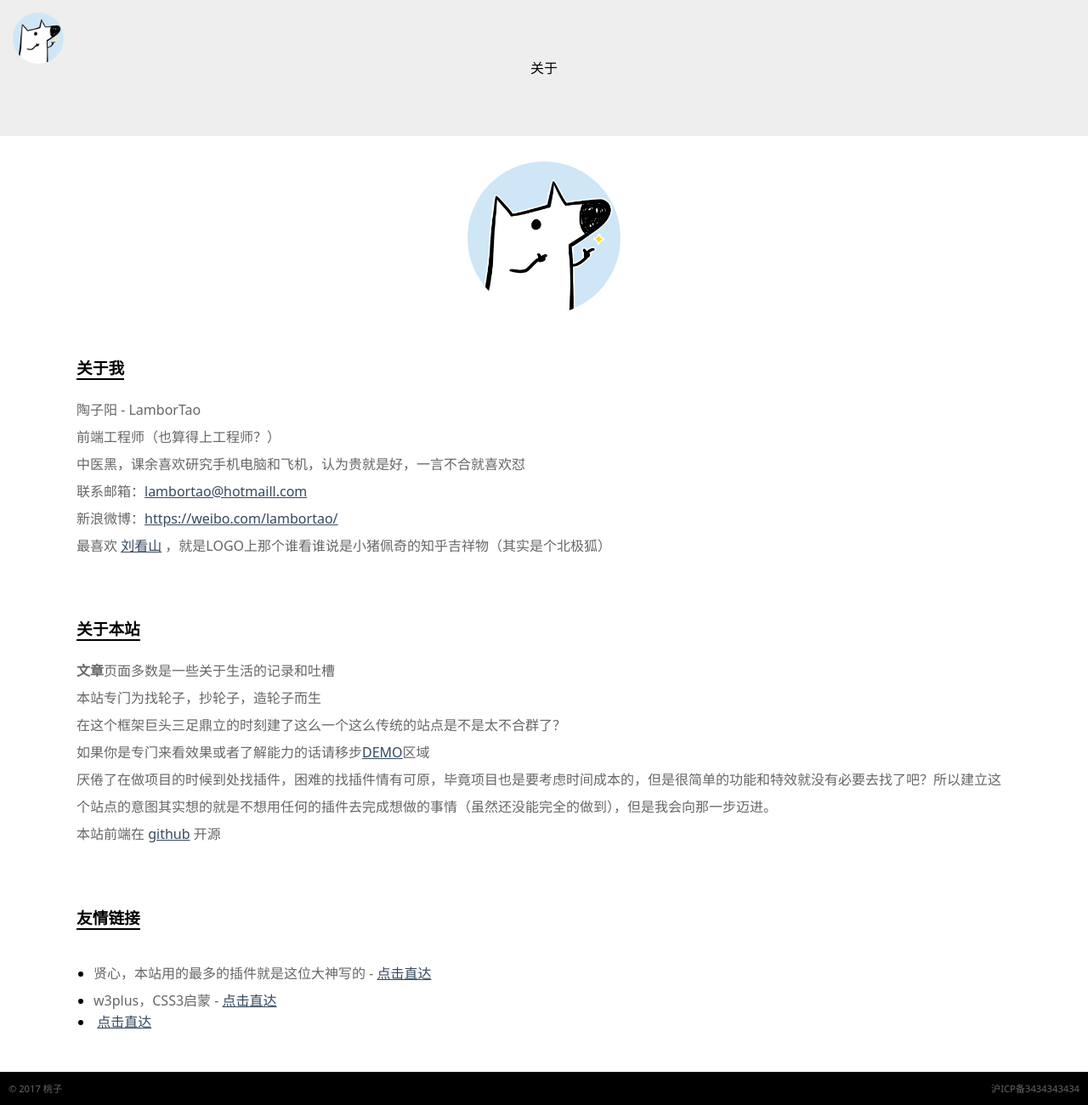
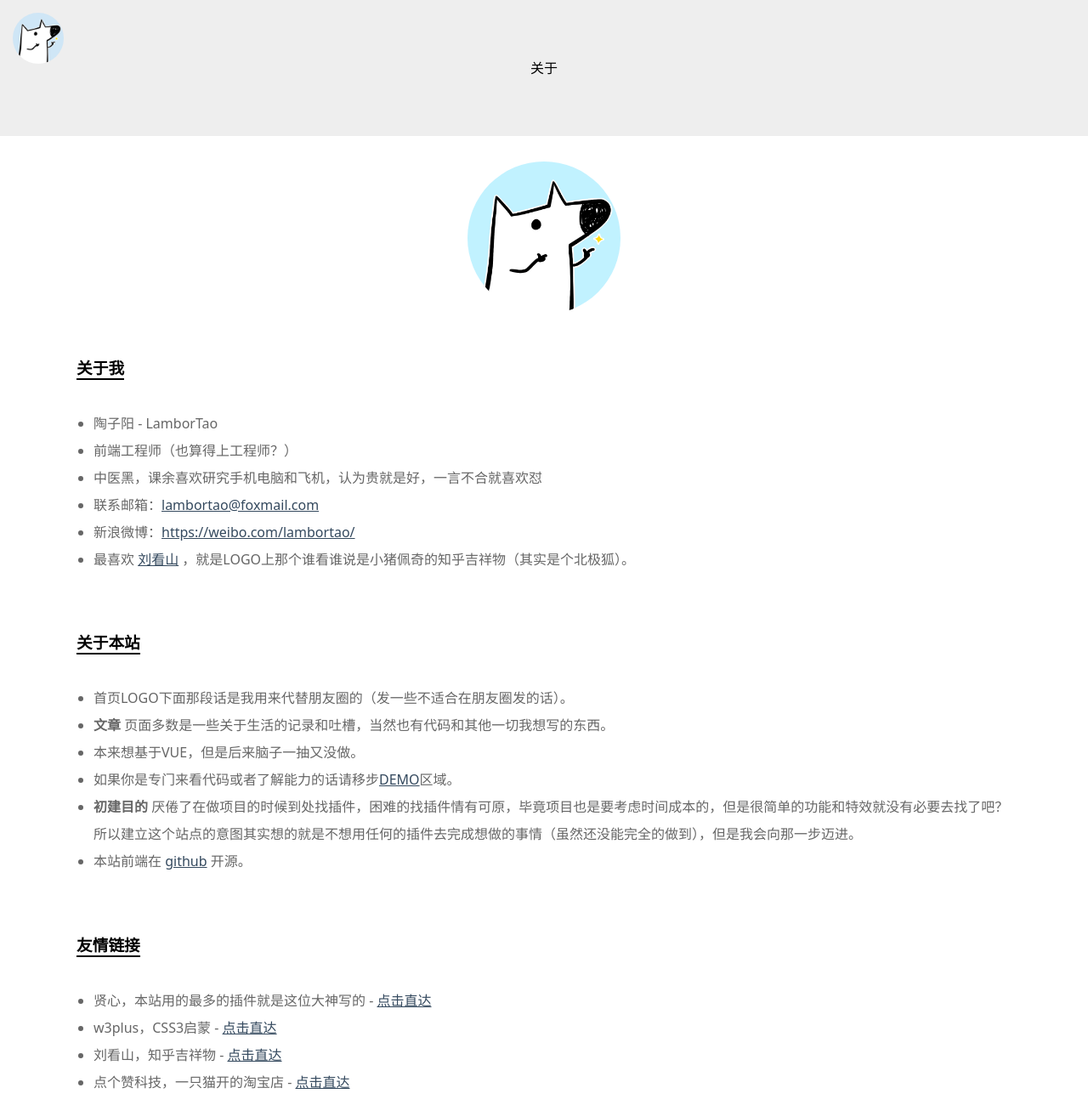
Before and after one commit to lambortao/zytao, a plain HTML site: page about.html in a window 1280 px wide. Shown: the top 1300 px of the page at 85% size. Drawn offline with Linux system fonts and the light colour scheme.

Commit message:
about完成

```diff
--- a/about.html
+++ b/about.html
@@ -19,27 +19,31 @@
     </header>
     <div class="about-box">
         <section>
-            <figure><img src="./src/images/zytao/logo/1.png" alt=""></figure>
+            <figure id="logo"></figure>
             <div class="about-me">
                 <h3>关于我</h3>
                 <div>
-                    <p>陶子阳 - LamborTao</p>
-                    <p>前端工程师（也算得上工程师？）</p>
-                    <p>中医黑，课余喜欢研究手机电脑和飞机，认为贵就是好，一言不合就喜欢怼</p>
-                    <p>联系邮箱：<a href="mailto:lambortao@hotmaill.com">lambortao@hotmaill.com</a></p>
-                    <p>新浪微博：<a target="_black" href="https://weibo.com/lambortao/">https://weibo.com/lambortao/</a></p>
-                    <p>最喜欢&nbsp;<a target="_black" href="https://liukanshan.zhihu.com/">刘看山</a> ，就是LOGO上那个谁看谁说是小猪佩奇的知乎吉祥物（其实是个北极狐）</p>
+                    <ul>
+                        <li>陶子阳 - LamborTao</li>
+                        <li>前端工程师（也算得上工程师？）</li>
+                        <li>中医黑，课余喜欢研究手机电脑和飞机，认为贵就是好，一言不合就喜欢怼</li>
+                        <li>联系邮箱：<a href="mailto:lambortao@foxmail.com">lambortao@foxmail.com</a></li>
+                        <li>新浪微博：<a target="_black" href="https://weibo.com/lambortao/">https://weibo.com/lambortao/</a></li>
+                        <li>最喜欢&nbsp;<a target="_black" href="https://liukanshan.zhihu.com/">刘看山</a> ，就是LOGO上那个谁看谁说是小猪佩奇的知乎吉祥物（其实是个北极狐）。</li>
+                    </ul>
                 </div>
             </div>
             <div class="about-site">
                 <h3>关于本站</h3>
                 <div>
-                    <p><b>文章</b>页面多数是一些关于生活的记录和吐槽</p>
-                    <p>本站专门为找轮子，抄轮子，造轮子而生</p>
-                    <p>在这个框架巨头三足鼎立的时刻建了这么一个这么传统的站点是不是太不合群了？</p>
-                    <p>如果你是专门来看效果或者了解能力的话请移步<a href="demo.html">DEMO</a>区域</p>
-                    <p>厌倦了在做项目的时候到处找插件，困难的找插件情有可原，毕竟项目也是要考虑时间成本的，但是很简单的功能和特效就没有必要去找了吧？所以建立这个站点的意图其实想的就是不想用任何的插件去完成想做的事情（虽然还没能完全的做到），但是我会向那一步迈进。</p>
-                    <p>本站前端在&nbsp;<a target="_black" href="https://github.com/lambortao/zytao">github</a>&nbsp;开源</p>
+                    <ul>
+                        <li>首页LOGO下面那段话是我用来代替朋友圈的（发一些不适合在朋友圈发的话）。</li>
+                        <li><b>文章</b>&nbsp;页面多数是一些关于生活的记录和吐槽，当然也有代码和其他一切我想写的东西。</li>
+                        <li>本来想基于VUE，但是后来脑子一抽又没做。</li>
+                        <li>如果你是专门来看代码或者了解能力的话请移步<a href="demo.html">DEMO</a>区域。</li>
+                        <li><b>初建目的</b>&nbsp;厌倦了在做项目的时候到处找插件，困难的找插件情有可原，毕竟项目也是要考虑时间成本的，但是很简单的功能和特效就没有必要去找了吧？所以建立这个站点的意图其实想的就是不想用任何的插件去完成想做的事情（虽然还没能完全的做到），但是我会向那一步迈进。</li>
+                        <li>本站前端在&nbsp;<a target="_black" href="https://github.com/lambortao/zytao">github</a>&nbsp;开源。</li>
+                    </ul>
                 </div>
             </div>
             <div class="about-firend">
@@ -55,8 +59,12 @@
                             <a target="_black" href="http://www.w3cplus.com/">点击直达</a>
                         </li>
                         <li>
-                            <p></p>
-                            <a target="_black" href="http://">点击直达</a>
+                            <p>刘看山，知乎吉祥物 - </p>
+                            <a target="_black" href="https://liukanshan.zhihu.com/">点击直达</a>
+                        </li>
+                        <li>
+                            <p>点个赞科技，一只猫开的淘宝店 - </p>
+                            <a target="_black" href="http://jjboom.com/">点击直达</a>
                         </li>
                     </ul>
                 </div>
@@ -71,6 +79,22 @@
     </p>
 </footer>
 <script src="./src/js/layer/layer.js"></script>
-<script></script>
+<script>
+window.onload = function() {
+    (function(){
+        let logo = document.querySelector('#logo');
+        (function changeLogo(num) {
+            if(num == 13){
+                num = 1;
+            }
+            logo.style.backgroundImage = 'url(./src/images/zytao/logo/'+ num +'.png)';
+            num++;
+            setTimeout(function(){
+                changeLogo(num);
+            },2000);
+        })(1);
+    })();
+}
+</script>
 </body>
 </html>
--- a/src/sass/style.scss
+++ b/src/sass/style.scss
@@ -543,10 +543,16 @@ $hoverColorBlue: rgb(52, 73, 94);
             margin: 30px auto;
             border-radius: 50%;
             overflow: hidden;
+            @extend %ani;
+            background: {
+                size: 100%;
+                position: center;
+            }
 
             img{
                 width: 100%;
                 height: 100%;
+                @extend %ani;
             }
         }
 
@@ -569,7 +575,10 @@ $hoverColorBlue: rgb(52, 73, 94);
                     background: #000;
                 }
             }
-            p{
+            ul{
+                padding-left: 20px;
+            }
+            p,li{
                 color: $fontColor6;
                 line-height: 2em;
             }
@@ -579,9 +588,6 @@ $hoverColorBlue: rgb(52, 73, 94);
         }
 
         .about-firend{
-            ul{
-                padding-left: 20px;
-            }
             p{
                 display: inline-block;
             }
```
Also changed, not shown: src/css/style.css, 1 other file.
